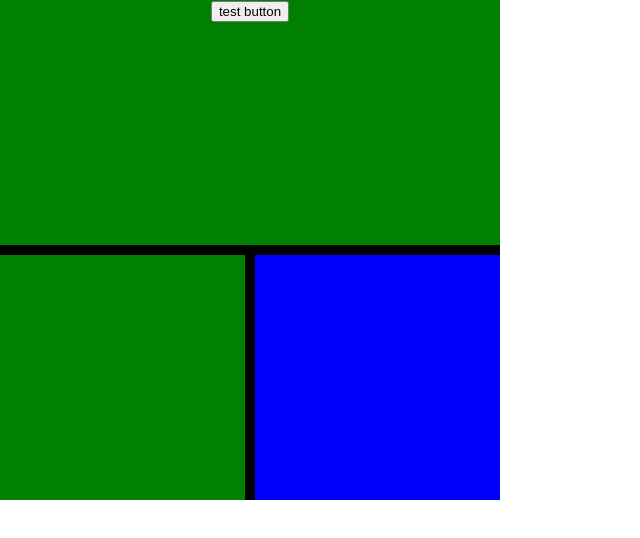
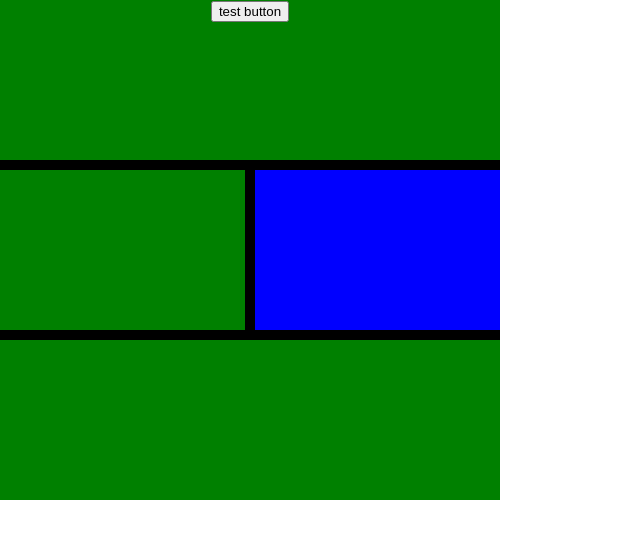
Before and after one commit to k-kangstorehub/widget-layout, a React (Create React App) app: page / in a window 1280 px wide. Shown: the top 538 px of the page, without its empty margins (0-640 px from the left). Built offline with nearby package versions, Linux system fonts and the light colour scheme.

Commit message:
update splitter

```diff
--- a/package.json
+++ b/package.json
@@ -8,11 +8,13 @@
         "@testing-library/react": "^9.3.2",
         "@testing-library/user-event": "^7.1.2",
         "@types/jest": "^24.0.0",
+        "@types/lodash": "^4.14.161",
         "@types/node": "^12.0.0",
         "@types/react": "^16.9.0",
         "@types/react-dom": "^16.9.0",
         "clsx": "^1.1.1",
         "interactjs": "^1.9.22",
+        "lodash": "^4.17.20",
         "react": "^16.13.1",
         "react-dom": "^16.13.1",
         "react-scripts": "3.4.3",
--- a/src/App.tsx
+++ b/src/App.tsx
@@ -24,6 +24,13 @@ const BLayout = new LayoutNode({
     direction: DIRECTION.ROW,
     children: [],
     backgroundColor: "red",
+});
+
+const CLayout = new LayoutNode({
+    id: "C",
+    direction: DIRECTION.ROW,
+    children: [],
+    backgroundColor: "green",
 });
 
 const A_ALayout = new LayoutNode({
@@ -57,6 +64,7 @@ const B_BLayout = new LayoutNode({
 
 rootNode.addNode(ALayout);
 rootNode.addNode(BLayout);
+rootNode.addNode(CLayout);
 ALayout.addNode(A_ALayout);
 // ALayout.addNode(A_BLayout);
 BLayout.addNode(B_ALayout);
--- a/src/component/Layout.tsx
+++ b/src/component/Layout.tsx
@@ -49,7 +49,7 @@ const Layout = (props: { node: LayoutNode }) => {
     });
 
     useEffect(() => {
-        console.log(node.id, ref.current!.getBoundingClientRect());
+        // console.log(node.id, ref.current!.getBoundingClientRect());
         node.width = ref.current!.getBoundingClientRect().width;
         node.height = ref.current!.getBoundingClientRect().height;
     }, [childNodes, node]);
--- a/src/component/Splitter.tsx
+++ b/src/component/Splitter.tsx
@@ -1,6 +1,7 @@
 import { makeStyles } from "@material-ui/styles";
 import interact from "interactjs";
-import React, { Fragment, useEffect, useRef, useState } from "react";
+import lodash from "lodash";
+import React, { useEffect, useRef, useState } from "react";
 
 import LayoutNode, { DIRECTION } from "../lib/layout_node";
 
@@ -19,63 +20,7 @@ const useStyle = makeStyles({
                     ? "100%"
                     : 10,
             backgroundColor: "black",
-        };
-    },
-    shadow: (props: {
-        parent: LayoutNode;
-        dragging: boolean;
-        offset: { x: number; y: number };
-        primary: LayoutNode;
-        secondary: LayoutNode;
-    }) => {
-        const { parent, dragging, offset, primary, secondary } = props;
-        if (!dragging) {
-            return { display: "none" };
-        }
-        let x =
-            parent.direction === DIRECTION.ROW ||
-            parent.direction === DIRECTION.ROWREV
-                ? offset.x
-                : 0;
-        let y =
-            parent.direction === DIRECTION.ROW ||
-            parent.direction === DIRECTION.ROWREV
-                ? 0
-                : offset.y;
-        if (
-            parent.direction === DIRECTION.ROW ||
-            parent.direction === DIRECTION.ROWREV
-        ) {
-            if (x < -primary.width) {
-                x = -primary.width;
-            }
-            if (x > secondary.width) {
-                x = secondary.width;
-            }
-        } else {
-            if (y < -primary.height) {
-                y = -primary.height;
-            }
-            if (y > secondary.height) {
-                y = secondary.height;
-            }
-        }
-
-        const transform = `translate(${x}px, ${y}px)`;
-
-        return {
-            transform,
-            width:
-                parent.direction === DIRECTION.ROW ||
-                parent.direction === DIRECTION.ROWREV
-                    ? 10
-                    : "100%",
-            height:
-                parent?.direction === DIRECTION.ROW ||
-                parent?.direction === DIRECTION.ROWREV
-                    ? "100%"
-                    : 10,
-            backgroundColor: "black",
+            touchAction: "none",
         };
     },
 });
@@ -89,38 +34,54 @@ const Splitter = (props: {
 
     const ref = useRef<HTMLDivElement>(null);
     const [dragging, setDragging] = useState(false);
-    const [offset, setOffest] = useState({ x: 0, y: 0 });
     useEffect(() => {
-        let x1: number = 0;
-        let y1: number = 0;
+        let primaryOffset = 0;
+        let secondaryOffset = 0;
         interact(ref.current!).draggable({
             listeners: {
                 start: (event) => {
                     setDragging(true);
-                    x1 = event.clientX0;
-                    y1 = event.clientY0;
+                    primaryOffset = primary.offset;
+                    secondaryOffset = secondary.offset;
                 },
-                move: (event) => {
-                    setOffest({
-                        x: event.client.x - x1,
-                        y: event.client.y - y1,
-                    });
-                },
-                end: (event) => {
+                // move: (event) => {
+                //     if (
+                //         parent.direction === DIRECTION.ROW ||
+                //         parent.direction === DIRECTION.ROWREV
+                //     ) {
+                //         primary.offset =
+                //             primaryOffset + event.client.x - event.clientX0;
+                //         secondary.offset =
+                //             secondaryOffset - (event.client.x - event.clientX0);
+                //     } else {
+                //         primary.offset =
+                //             primaryOffset + event.client.y - event.clientY0;
+                //         secondary.offset =
+                //             secondaryOffset - (event.client.y - event.clientY0);
+                //     }
+                //     requestAnimationFrame(() => parent.update());
+                //     // parent.update();
+                // },
+                move: lodash.throttle((event) => {
                     if (
                         parent.direction === DIRECTION.ROW ||
                         parent.direction === DIRECTION.ROWREV
                     ) {
-                        primary.offset += event.client.x - x1;
-                        secondary.offset += -(event.client.x - x1);
+                        primary.offset =
+                            primaryOffset + event.client.x - event.clientX0;
+                        secondary.offset =
+                            secondaryOffset - (event.client.x - event.clientX0);
                     } else {
-                        primary.offset += event.client.y - y1;
-                        secondary.offset += -(event.client.y - y1);
+                        primary.offset =
+                            primaryOffset + event.client.y - event.clientY0;
+                        secondary.offset =
+                            secondaryOffset - (event.client.y - event.clientY0);
                     }
                     parent.update();
-                    // primary.update();
-                    // secondary.update();
+                }, 10),
+                end: (event) => {
                     setDragging(false);
+                    parent.update();
                 },
             },
             cursorChecker: (action, interactable, element, interacting) => {
@@ -130,30 +91,13 @@ const Splitter = (props: {
                     : "ns-resize";
             },
         });
-    }, [
-        primary,
-        primary.offset,
-        parent,
-        parent.direction,
-        secondary,
-        secondary.offset,
-    ]);
+    }, [primary, parent, secondary]);
 
     const classes = useStyle({
         parent,
-        dragging,
-        offset,
-        primary,
-        secondary,
     });
 
-    return (
-        <Fragment>
-            <div ref={ref} className={classes.root}>
-                <div className={classes.shadow} />
-            </div>
-        </Fragment>
-    );
+    return <div ref={ref} className={classes.root} />;
 };
 
 export default Splitter;
```
Also changed, not shown: 1 other file (tests, documents, lock files or other folders).
